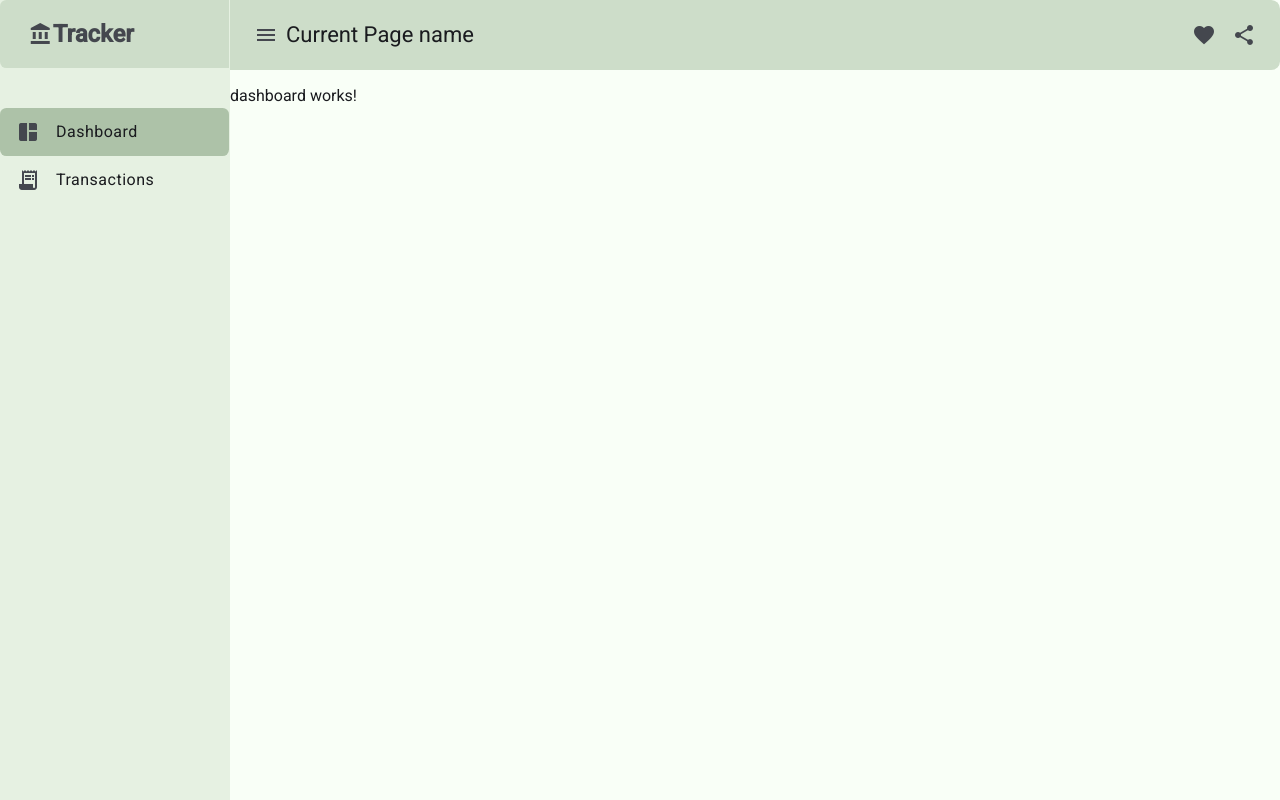
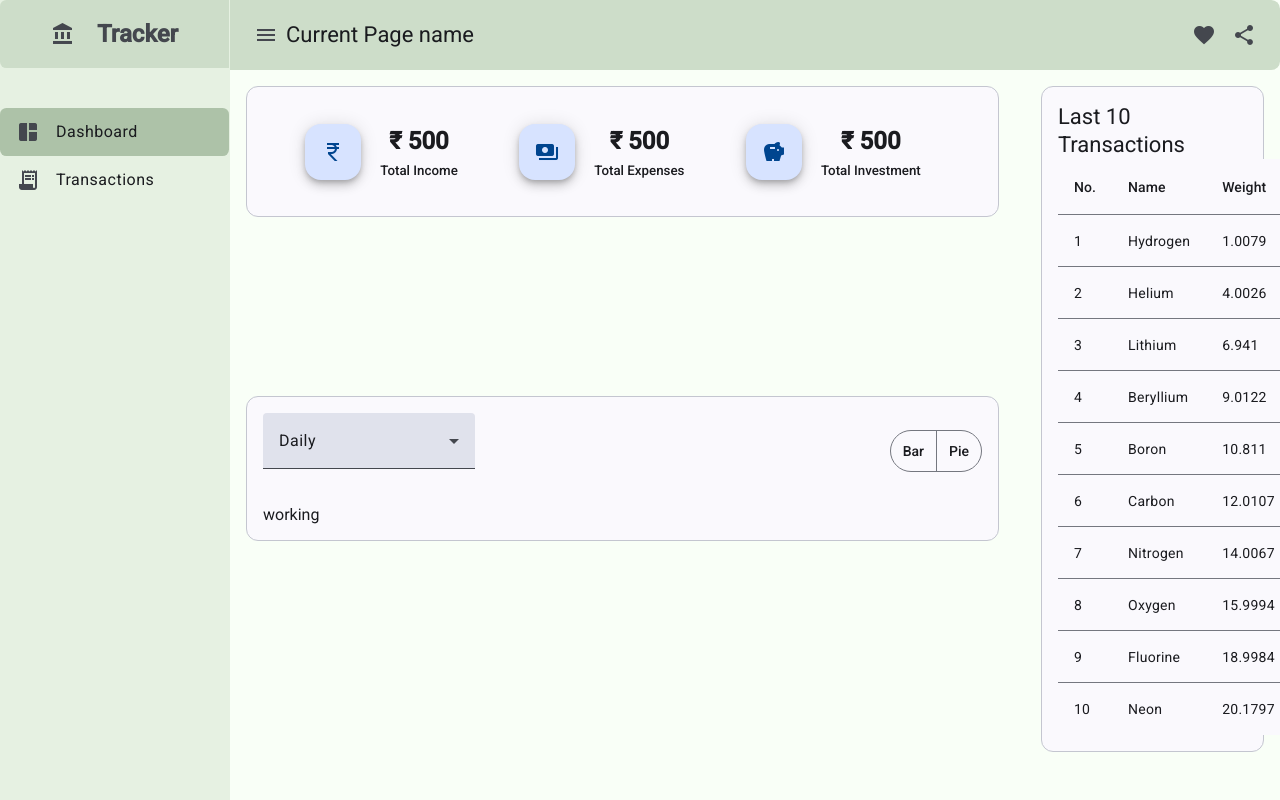
Before and after one commit to Deep1218/expenes-tracker, an Angular app: page / in a window 1280 px wide. Built offline with nearby package versions, Linux system fonts and the light colour scheme.

Commit message:
[feature] dashboard statcs card design completed

```diff
--- /dev/null
+++ b/src/app/components/dashboard-card/dashboard-card.component.html
@@ -0,0 +1,13 @@
+<div class="container">
+  <button
+    [disableRipple]="true"
+    mat-fab
+    aria-label="Example icon button with a delete icon"
+  >
+    <mat-icon>{{ icon() }}</mat-icon>
+  </button>
+  <div class="text-container">
+    <span class="amount-txt">₹ {{ amount() }}</span>
+    <span class="txt">{{ statcTxt() }}</span>
+  </div>
+</div>
--- /dev/null
+++ b/src/app/components/dashboard-card/dashboard-card.component.scss
@@ -0,0 +1,25 @@
+div {
+  display: flex;
+  justify-content: start;
+  align-items: center;
+  button {
+    cursor: default;
+  }
+  .text-container {
+    flex-direction: column;
+    margin: 1.2em;
+    span {
+      display: block;
+      margin: 0.2em 0;
+    }
+
+    .amount-txt {
+      font-size: x-large;
+      font-weight: bolder;
+    }
+    .txt {
+      font-size: smaller;
+      font-weight: 500;
+    }
+  }
+}
--- /dev/null
+++ b/src/app/components/dashboard-card/dashboard-card.component.ts
@@ -0,0 +1,29 @@
+import { Component, input } from '@angular/core';
+import { MatProgressBarModule } from '@angular/material/progress-bar';
+import { MatCardModule } from '@angular/material/card';
+import { MatIconModule } from '@angular/material/icon';
+import { MatButtonModule } from '@angular/material/button';
+import { MatGridListModule } from '@angular/material/grid-list';
+
+@Component({
+  selector: 'app-dashboard-card',
+  imports: [
+    MatCardModule,
+    MatButtonModule,
+    MatIconModule,
+    MatProgressBarModule,
+    MatGridListModule,
+  ],
+  templateUrl: './dashboard-card.component.html',
+  styleUrl: './dashboard-card.component.scss',
+})
+export class DashboardCardComponent {
+  icon = input.required();
+  amount = input.required();
+  statcTxt = input.required();
+  cardTitle = 'Chihuahua';
+  maxWidth = '100px';
+  longText = `The Chihuahua is a Mexican breed of toy dog. It is named for the
+  Mexican state of Chihuahua and is among the smallest of all dog breeds. It is
+  usually kept as a companion animal or for showing.`;
+}
--- a/src/app/components/sidebar/sidebar.component.scss
+++ b/src/app/components/sidebar/sidebar.component.scss
@@ -1,6 +1,7 @@
 .brand {
   background: #cdddc9;
   display: flex;
+  justify-content: space-evenly;
   align-items: center;
   padding: 0 1.8em;
   border-top-left-radius: 0.4em;
@@ -10,6 +11,7 @@
     background: #adc2a8;
   }
 }
+// nav-links
 mat-nav-list {
   margin-top: 2em;
 }
--- a/src/app/pages/dashboard/dashboard.component.html
+++ b/src/app/pages/dashboard/dashboard.component.html
@@ -1 +1,102 @@
-<p>dashboard works!</p>
+<mat-grid-list cols="4" rowHeight="5.83em" gutterSize="10">
+  <mat-grid-tile colspan="3" rowspan="3">
+    <mat-card appearance="outlined">
+      <mat-card-content>
+        <div class="test">
+          <app-dashboard-card
+            [icon]="'currency_rupee_circle'"
+            [amount]="500"
+            [statcTxt]="'Total Income'"
+          ></app-dashboard-card>
+          <app-dashboard-card
+            [icon]="'payments'"
+            [amount]="500"
+            [statcTxt]="'Total Expenses'"
+          ></app-dashboard-card>
+          <app-dashboard-card
+            [icon]="'savings'"
+            [amount]="500"
+            [statcTxt]="'Total Investment'"
+          ></app-dashboard-card>
+        </div>
+      </mat-card-content>
+    </mat-card>
+  </mat-grid-tile>
+
+  <mat-grid-tile colspan="1" rowspan="12">
+    <!-- [style.max-width]="'400px'" -->
+    <mat-card appearance="outlined">
+      <mat-card-header>
+        <mat-card-title>Last 10 Transactions</mat-card-title>
+      </mat-card-header>
+      <mat-card-content>
+        <table
+          mat-table
+          [dataSource]="dataSource"
+          class="mat-elevation-z8 demo-table"
+        >
+          <!-- Position Column -->
+          <ng-container matColumnDef="position">
+            <th mat-header-cell *matHeaderCellDef>No.</th>
+            <td mat-cell *matCellDef="let element">{{ element.position }}</td>
+          </ng-container>
+
+          <!-- Name Column -->
+          <ng-container matColumnDef="name">
+            <th mat-header-cell *matHeaderCellDef>Name</th>
+            <td mat-cell *matCellDef="let element">{{ element.name }}</td>
+          </ng-container>
+
+          <!-- Weight Column -->
+          <ng-container matColumnDef="weight">
+            <th mat-header-cell *matHeaderCellDef>Weight</th>
+            <td mat-cell *matCellDef="let element">{{ element.weight }}</td>
+          </ng-container>
+
+          <!-- Symbol Column -->
+          <ng-container matColumnDef="symbol">
+            <th mat-header-cell *matHeaderCellDef>Symbol</th>
+            <td mat-cell *matCellDef="let element">{{ element.symbol }}</td>
+          </ng-container>
+
+          <tr mat-header-row *matHeaderRowDef="displayedColumns"></tr>
+          <tr
+            mat-row
+            (click)="clickedRows(row)"
+            *matRowDef="let row; columns: displayedColumns"
+          ></tr>
+          <!-- [class.demo-row-is-clicked]="clickedRows.has(row)" -->
+        </table>
+      </mat-card-content>
+    </mat-card>
+  </mat-grid-tile>
+
+  <mat-grid-tile colspan="3" rowspan="9">
+    <mat-card appearance="outlined">
+      <mat-card-content>
+        <div class="graph-header">
+          <mat-form-field>
+            <mat-select [(value)]="selected">
+              <mat-option value="daily">Daily</mat-option>
+              <mat-option value="weekly">Weekly</mat-option>
+              <mat-option value="monthly">Monthly</mat-option>
+              <mat-option value="yearly">Yearly</mat-option>
+            </mat-select>
+          </mat-form-field>
+          <section>
+            <mat-button-toggle-group
+              (valueChange)="test()"
+              name="chart"
+              aria-label="select chart type"
+              [hideSingleSelectionIndicator]="true"
+            >
+              <mat-button-toggle isClicked value="bar">Bar</mat-button-toggle>
+              <mat-button-toggle value="pie">Pie</mat-button-toggle>
+            </mat-button-toggle-group>
+          </section>
+        </div>
+        <p>working</p>
+      </mat-card-content>
+    </mat-card>
+  </mat-grid-tile>
+</mat-grid-list>
--- a/src/app/pages/dashboard/dashboard.component.scss
+++ b/src/app/pages/dashboard/dashboard.component.scss
@@ -0,0 +1,21 @@
+mat-grid-list {
+  .graph-header {
+    display: flex;
+    justify-content: space-between;
+    align-items: center;
+  }
+  mat-card {
+    height: 100%;
+    width: 100%;
+  }
+  .mat-grid-tile-content {
+    padding: 1em !important;
+    height: fit-content !important;
+  }
+}
+
+.test {
+  display: flex;
+  justify-content: space-evenly;
+  align-items: center;
+}
--- a/src/app/pages/dashboard/dashboard.component.ts
+++ b/src/app/pages/dashboard/dashboard.component.ts
@@ -1,11 +1,54 @@
-import { Component } from '@angular/core';
+import { Component, ViewEncapsulation } from '@angular/core';
+import { MatCardModule } from '@angular/material/card';
+import { MatTableModule } from '@angular/material/table';
+import { MatButtonToggleModule } from '@angular/material/button-toggle';
+import { MatSelectModule } from '@angular/material/select';
+import { MatFormFieldModule } from '@angular/material/form-field';
+import { MatGridListModule } from '@angular/material/grid-list';
+import { DashboardCardComponent } from '../../components/dashboard-card/dashboard-card.component';
+export interface PeriodicElement {
+  name: string;
+  position: number;
+  weight: number;
+  symbol: string;
+}
 
+const ELEMENT_DATA: PeriodicElement[] = [
+  { position: 1, name: 'Hydrogen', weight: 1.0079, symbol: 'H' },
+  { position: 2, name: 'Helium', weight: 4.0026, symbol: 'He' },
+  { position: 3, name: 'Lithium', weight: 6.941, symbol: 'Li' },
+  { position: 4, name: 'Beryllium', weight: 9.0122, symbol: 'Be' },
+  { position: 5, name: 'Boron', weight: 10.811, symbol: 'B' },
+  { position: 6, name: 'Carbon', weight: 12.0107, symbol: 'C' },
+  { position: 7, name: 'Nitrogen', weight: 14.0067, symbol: 'N' },
+  { position: 8, name: 'Oxygen', weight: 15.9994, symbol: 'O' },
+  { position: 9, name: 'Fluorine', weight: 18.9984, symbol: 'F' },
+  { position: 10, name: 'Neon', weight: 20.1797, symbol: 'Ne' },
+];
 @Component({
   selector: 'app-dashboard',
-  imports: [],
+  imports: [
+    MatCardModule,
+    MatTableModule,
+    MatButtonToggleModule,
+    MatSelectModule,
+    MatFormFieldModule,
+    MatGridListModule,
+    DashboardCardComponent,
+  ],
   templateUrl: './dashboard.component.html',
-  styleUrl: './dashboard.component.scss'
+  styleUrl: './dashboard.component.scss',
+  encapsulation: ViewEncapsulation.None,
 })
 export class DashboardComponent {
-
+  selectChartType = 'bar';
+  selected = 'daily';
+  displayedColumns: string[] = ['position', 'name', 'weight', 'symbol'];
+  dataSource = ELEMENT_DATA;
+  clickedRows(data: PeriodicElement) {
+    console.log('Cliecked on row', data);
+  }
+  test() {
+    console.log('Value===>', this.selectChartType);
+  }
 }
```
